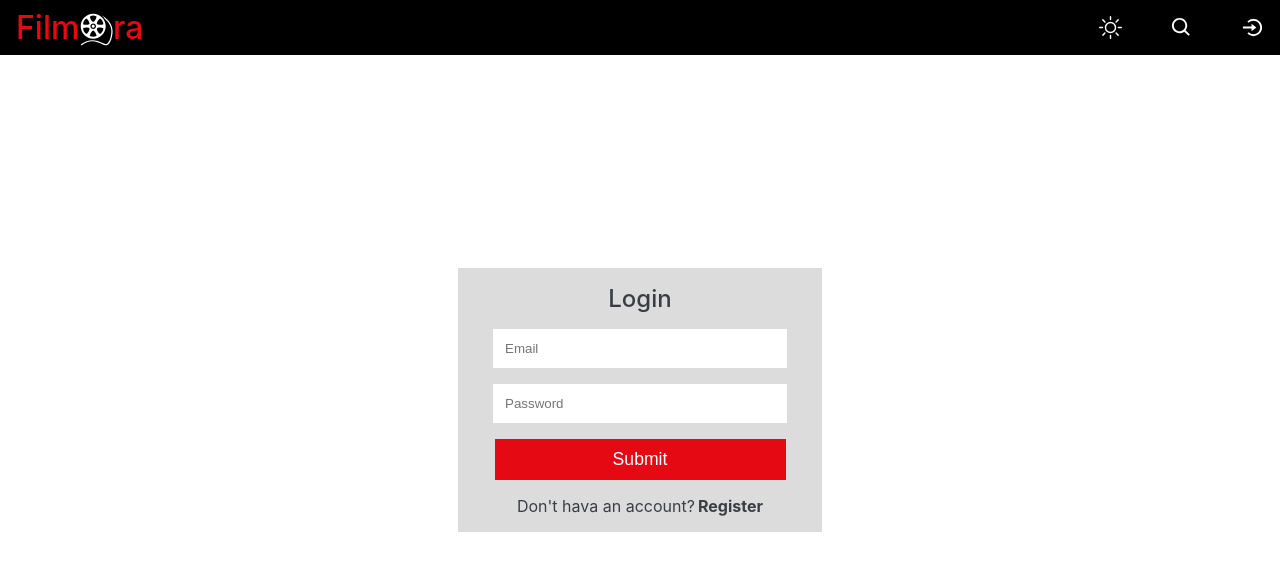
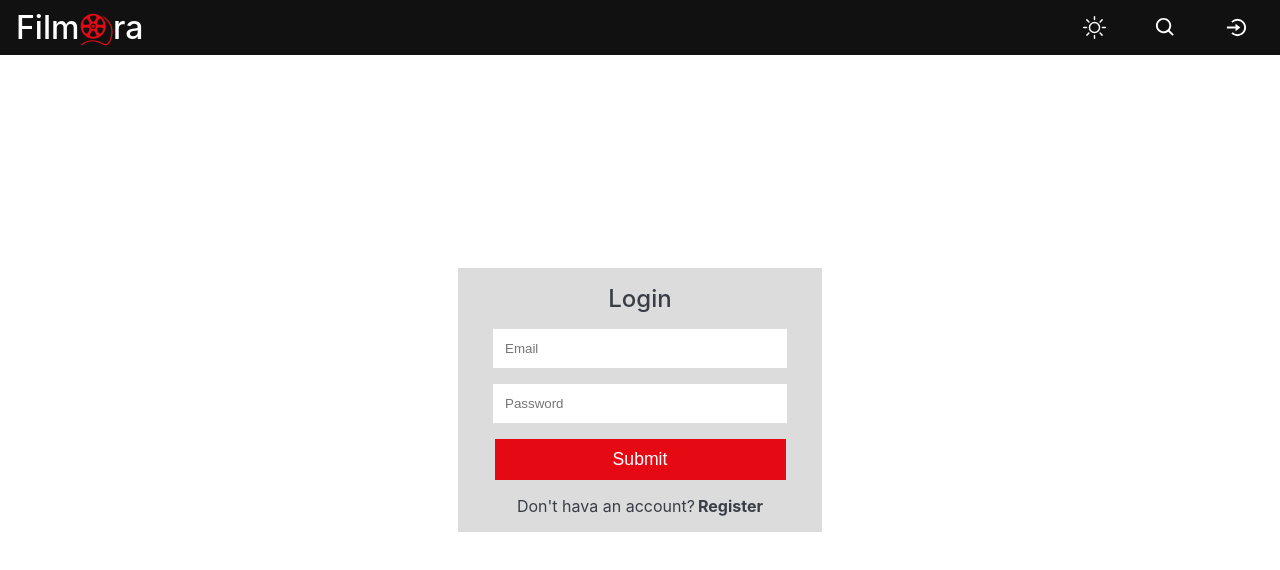
Before and after one commit to ksb-dev/Filmore-Rebuild, a React (Vite) app in the folder client/: page /login in a window 1280 px wide. Shown: the top 570 px of the page. Built offline with nearby package versions, Linux system fonts and the light colour scheme; no server answers.

Commit message:
Initial Commit

```diff
--- a/client/src/components/Header/Header.jsx
+++ b/client/src/components/Header/Header.jsx
@@ -25,9 +25,6 @@ const Header = () => {
     mode,
     setMode,
     logoutState,
-    setLogoutState,
-    logoutRef,
-    logoutInnerRef,
     setIndex,
     movieState,
     setMovieState,
@@ -36,7 +33,7 @@ const Header = () => {
     categoryRef,
     userIconRef
   } = useMovieContext()
-  const { showMenu, showForm, showLogout, hideLogout } = useShowHide()
+  //const { showMenu, showForm, showLogout, hideLogout } = useShowHide()
   const movies = useSelector(state => state.movies.movies)
   const user = useSelector(state => state.watchlist.user)
   const dispatch = useDispatch()
@@ -63,17 +60,6 @@ const Header = () => {
     }
   }, [])
 
-  // Toggle Logout
-  const toggleLogout = () => {
-    setLogoutState(!logoutState)
-
-    if (logoutState) {
-      hideLogout(logoutRef)
-    } else {
-      showLogout(logoutRef)
-    }
-  }
-
   // Title Click
   const handleTitleClick = () => {
     setMovieState(true)
@@ -99,12 +85,21 @@ const Header = () => {
   }
 
   return (
-    <div className='header '>
+    <div
+      className={
+        'header '
+        // +
+        // (mode === true ? 'lightBg2 darkColor2' : 'darkBg1 lightColor1')
+      }
+    >
       <div className='header__options'>
         <div className='header__options__one'>
           <Link
             to='/'
-            className='title '
+            className={
+              'title '
+              //+ (mode === true ? 'darkColor2' : 'lightColor1')
+            }
             onClick={() => {
               handleTitleClick()
             }}
@@ -126,7 +121,6 @@ const Header = () => {
               onClick={() => handleMovieState('movie')}
             >
               {iconsData.movie} Movies
-              <Categories />
             </div>
 
             <div
@@ -139,44 +133,75 @@ const Header = () => {
         )}
 
         <div className='header__options__two'>
-          <span onClick={() => setMode(!mode)} className='mode-icon '>
+          <span
+            onClick={() => setMode(!mode)}
+            className={
+              'mode-icon '
+              // +
+              // (mode === true ? 'lightBg2 darkColor2' : 'darkBg1 lightColor1')
+            }
+          >
             {mode === true ? iconsData.sunIcon : iconsData.moonIcon}
           </span>
 
-          <Link to='/search' className='search-icon '>
+          <Link
+            to='/search'
+            className={
+              'search-icon '
+              // +
+              // (mode === true ? 'lightBg2 darkColor2' : 'darkBg1 lightColor1')
+            }
+          >
             {iconsData.searchIcon}
           </Link>
 
+          <div ref={userIconRef} className='user'>
             {user ? (
               logoutState ? (
-              <span
-                ref={userIconRef}
+                <div
                   to='#'
-                className='user-icon '
-                onClick={() => toggleLogout()}
+                  className={
+                    'close-icon '
+                    // +
+                    // (mode === true
+                    //   ? 'lightBg2 darkColor2'
+                    //   : 'darkBg1 lightColor1')
+                  }
                 >
                   {iconsData.close}
-              </span>
+                </div>
               ) : (
-              <span
-                //ref={userIconRef}
+                <div
                   to='#'
-                className='close-icon '
-                onClick={() => toggleLogout()}
+                  className={
+                    'user-icon '
+                    // +
+                    // (mode === true
+                    //   ? 'lightBg2 darkColor2'
+                    //   : 'darkBg1 lightColor1')
+                  }
                 >
                   {iconsData.user}
-              </span>
+                </div>
               )
             ) : (
-            <Link to='/login' className='user-icon '>
+              <Link
+                to='/login'
+                className={
+                  'login-icon '
+
+                  // +(mode === true
+                  //   ? 'lightBg2 darkColor2'
+                  //   : 'darkBg1 lightColor1')
+                }
+              >
                 {iconsData.login}
               </Link>
             )}
+            <Logout />
           </div>
         </div>
-
-      {/* Logout Component */}
-      <Logout />
+      </div>
     </div>
   )
 }
--- a/client/src/components/Header/Logout/_logout.scss
+++ b/client/src/components/Header/Logout/_logout.scss
@@ -1,7 +1,7 @@
 .logout {
   position: absolute;
-  top: 3rem;
-  right: 5.5rem;
+  top: 2.5rem;
+  right: -1.5rem;
 
   transition: var(--transition);
   min-width: 100px;
@@ -38,6 +38,14 @@
   }
 }
 
+@media screen and (max-width: 1300px) {
+  .logout {
+    position: absolute;
+    //top: -5.3rem;
+    right: 0.5rem;
+  }
+}
+
 @media screen and (max-width: 786px) {
   .logout {
     position: absolute;
--- a/client/src/components/Header/_header.scss
+++ b/client/src/components/Header/_header.scss
@@ -10,7 +10,7 @@
   align-items: center;
   justify-content: center;
 
-  background: #000;
+  background: #111;
   color: #fff;
 
   &__options {
@@ -27,15 +27,12 @@
       .title {
         position: relative;
         text-decoration: none;
-        background: #000;
-        color: var(--red);
+        // background: #000;
+        color: #fff;
         margin-right: 1rem;
-
-        //span {
         cursor: pointer;
         font-weight: var(--font-weight-2);
         font-size: 2rem;
-        //}
 
         &__part--1 {
           margin-right: 0rem;
@@ -46,14 +43,14 @@
         }
 
         &__icon {
-          color: var(--white-1);
+          color: var(--red);
           position: absolute;
           bottom: -0.5rem;
         }
       }
 
       .title:hover {
-        color: #fff;
+        color: var(--red);
         transition: var(--transition);
       }
 
@@ -68,13 +65,14 @@
 
       .movie,
       .tv {
+        font-weight: 500;
         cursor: pointer;
         display: flex;
         align-items: center;
       }
 
       .movie {
-        margin-right: 2rem;
+        margin-right: 1rem;
       }
     }
 
@@ -84,29 +82,47 @@
       justify-content: center;
 
       .mode-icon,
-      .search-icon,
-      .user-icon,
-      .close-icon {
+      .search-icon {
         text-decoration: none;
         display: flex;
         align-items: center;
         border-radius: var(--border-radius-1);
-        margin: 0.5rem 1rem;
+        padding: 0.5rem 1rem;
         cursor: pointer;
-        margin-left: 2rem;
-        background: #000;
+        margin-left: 1rem;
+        background: #111;
         color: #fff;
       }
 
-      .user-icon,
-      .close-icon {
-        margin-right: 0;
+      .user {
+        position: relative;
+        .user-icon,
+        .close-icon,
+        .login-icon {
+          text-decoration: none;
+          display: flex;
+          align-items: center;
+          border-radius: var(--border-radius-1);
+          padding: 0.5rem 1rem;
+          cursor: pointer;
+          margin-left: 1rem;
+          background: #111;
+          color: #fff;
+        }
+
+        .user-icon,
+        .close-icon,
+        .login-icon {
+          margin-right: 0;
+        }
       }
 
       .mode-icon:hover,
       .search-icon:hover,
-      .user-icon:hover {
-        color: var(--gold);
+      .user-icon:hover,
+      .close-icon:hover,
+      .login-icon:hover {
+        filter: brightness(80%);
         transition: var(--transition);
       }
     }
@@ -114,7 +130,7 @@
 }
 
 .activeMovie {
-  color: var(--gold);
-  //font-size: 1.5rem;
-  //font-weight: var(--font-weight-4);
+  color: var(--red);
+  //font-size: 1.2rem;
+  //font-weight: var(--font-weight-2);
 }
--- a/client/src/components/MovieList/MovieCard/MovieCard.jsx
+++ b/client/src/components/MovieList/MovieCard/MovieCard.jsx
@@ -102,12 +102,12 @@ const MovieCard = ({ movie }) => {
                 key={index}
                 ref={addBtnRef}
                 className='card__delete__btn '
-                style={{ color: 'var(--red)' }}
+                style={{ color: 'var(--gold)' }}
                 onClick={() => deleteWatchlist(id)}
               >
                 <span
                   className='card__btn--icon'
-                  style={{ color: 'var(--red)' }}
+                  style={{ color: 'var(--gold)' }}
                 >
                   {iconsData.star}
                 </span>
--- a/client/src/components/MovieList/Sort/Sort.jsx
+++ b/client/src/components/MovieList/Sort/Sort.jsx
@@ -28,11 +28,13 @@ const Sort = () => {
   const openRef = useRef(null)
   const closeRef = useRef(null)
 
-  // Detect outside click of Filter Menu
+  // Toggle sort & Detect outside click of sort component
   useEffect(() => {
-    const closeSort = e => {
+    const toggleSort = e => {
       if (!sortRef.current.contains(e.target)) {
         setOpen(false)
+      } else {
+        setOpen(!open)
       }
     }
 
@@ -42,23 +44,12 @@ const Sort = () => {
       hideSort(btnRef, closeRef)
     }
 
-    document.body.addEventListener('click', closeSort)
+    document.body.addEventListener('click', toggleSort)
 
     return () => {
-      document.body.removeEventListener('click', closeSort)
+      document.body.removeEventListener('click', toggleSort)
     }
   }, [open])
-
-  // Toggleort
-  const toggleMenu = () => {
-    setOpen(!open)
-
-    if (open) {
-      showSort(btnRef, closeRef)
-    } else {
-      hideSort(btnRef, closeRef)
-    }
-  }
 
   return (
     <div ref={sortRef} className='sort'>
@@ -68,7 +59,6 @@ const Sort = () => {
           'sort__open ' +
           (mode === true ? 'lightBg2 darkColor1' : 'darkBg1 lightColor1')
         }
-        onClick={toggleMenu}
       >
         <span>{sortState}</span>
 
@@ -88,7 +78,6 @@ const Sort = () => {
             }
             onClick={() => {
               sortMovies(sort.id)
-              toggleMenu()
               setIndex(0)
             }}
             key={index}
--- a/client/src/components/MovieList/Sort/_sort.scss
+++ b/client/src/components/MovieList/Sort/_sort.scss
@@ -1,5 +1,6 @@
 .sort {
   position: relative;
+  margin-left: 2rem;
   user-select: none;
   width: 150px;
   background: transparent;
--- a/client/src/hooks/useShowHide.jsx
+++ b/client/src/hooks/useShowHide.jsx
@@ -1,4 +1,5 @@
 export const useShowHide = () => {
+  // Toggle sort component
   const showSort = (ref1, ref2) => {
     ref1.current.style.transform = 'rotate(180deg)'
     ref1.current.style.transition = 'all 0.3s ease'
@@ -41,18 +42,15 @@ export const useShowHide = () => {
     ref2.current.style.transform = 'translateX(-100%)'
   }
 
+  // Toggle logout components
   const showLogout = logoutRef => {
-    if (logoutRef.current !== null) {
-      logoutRef.current.style.opacity = '1'
-      logoutRef.current.style.zIndex = '5'
-    }
+    logoutRef.current.style.opacity = '1'
+    logoutRef.current.style.zIndex = '5'
   }
 
   const hideLogout = logoutRef => {
-    if (logoutRef.current !== null) {
-      logoutRef.current.style.opacity = '0'
-      logoutRef.current.style.zIndex = '-1'
-    }
+    logoutRef.current.style.opacity = '0'
+    logoutRef.current.style.zIndex = '-1'
   }
 
   const showPlayer = (ref1, ref2) => {
--- a/client/src/styles/main.scss
+++ b/client/src/styles/main.scss
@@ -1,8 +1,10 @@
 #root {
   --green: #1db954;
   --gold: gold;
+  --gold-1: gold;
   --blue: #1da1f2;
   --red: #e50914;
+  // --red: tomato;
 
   --white-1: #fff;
   --white-2: rgb(220, 220, 220);
```
Also changed, not shown: client/src/components/Header/Logout/Logout.jsx (+24 -32 lines). Lines whose indentation alone changed are shown as unchanged.
